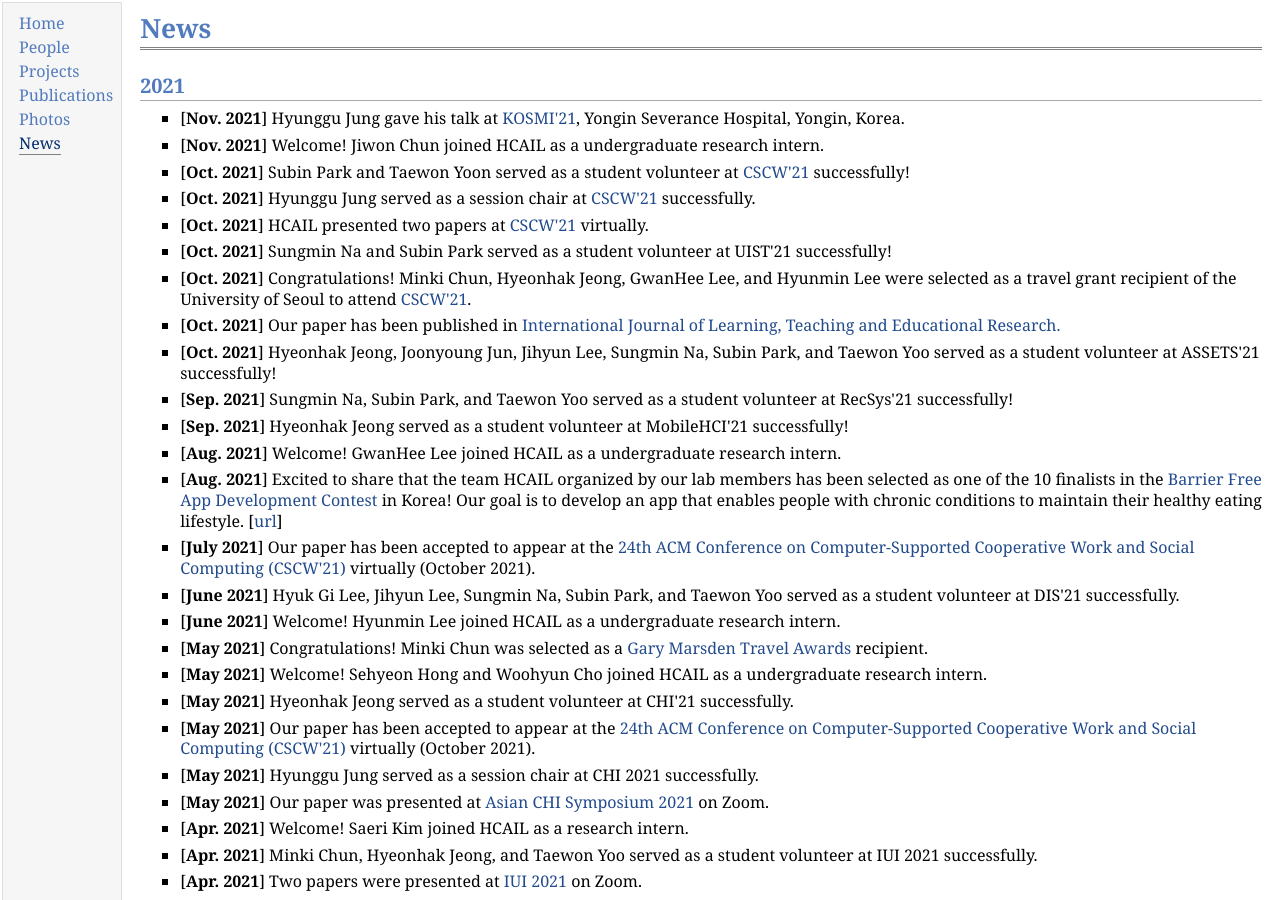
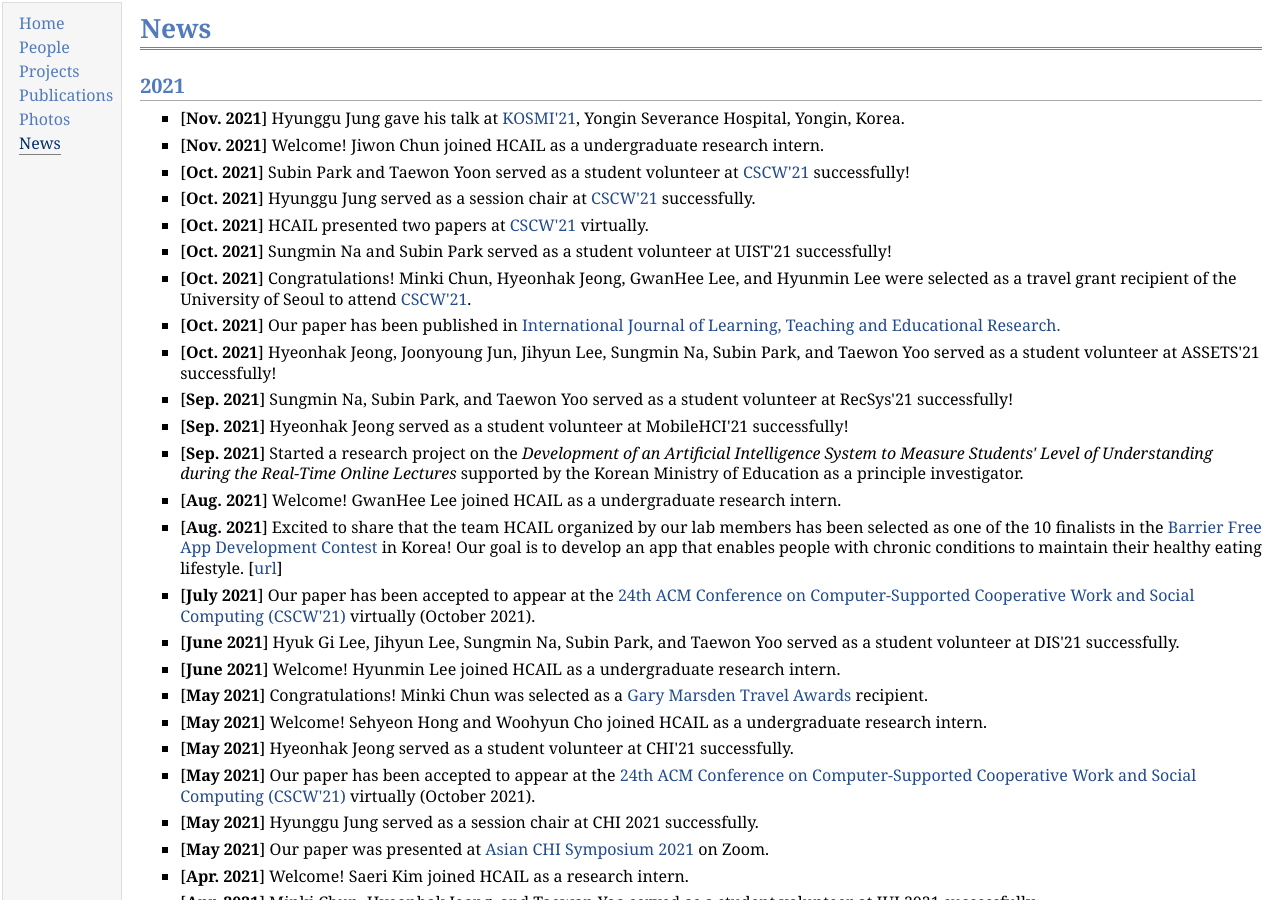
Before and after one commit to hcail/hcail-backup.github.io, a Jekyll site: the page news/news.html, which Jekyll copies as it is, in a window 1280 px wide and 900 px high. Built offline with Jekyll 4.4.1, drawn with Linux system fonts in a browser that asks for light colours.

Commit message:
minor updated

```diff
--- a/news/news.html
+++ b/news/news.html
@@ -47,6 +47,13 @@
       served as a student volunteer at ASSETS'21 successfully!</li>
   <li><p>[<b>Sep. 2021</b>] Sungmin Na, Subin Park, and Taewon Yoo served as a student volunteer at RecSys'21 successfully!        </li>
   <li><p>[<b>Sep. 2021</b>] Hyeonhak Jeong served as a student volunteer at MobileHCI'21 successfully!</li>
+    <li><p>[<b>Sep. 2021</b>] Started a research project on the
+      <i>Development of an Artificial Intelligence System
+        to Measure Students' Level of Understanding
+        during the Real-Time Online Lectures
+   </i>
+  supported by the Korean Ministry of Education as a principle investigator.</p>
+  </li>
     <li><p>[<b>Aug. 2021</b>] Welcome! GwanHee Lee joined HCAIL as a
       undergraduate research intern.
           </li>
```
Also changed, not shown: 1 other file.
